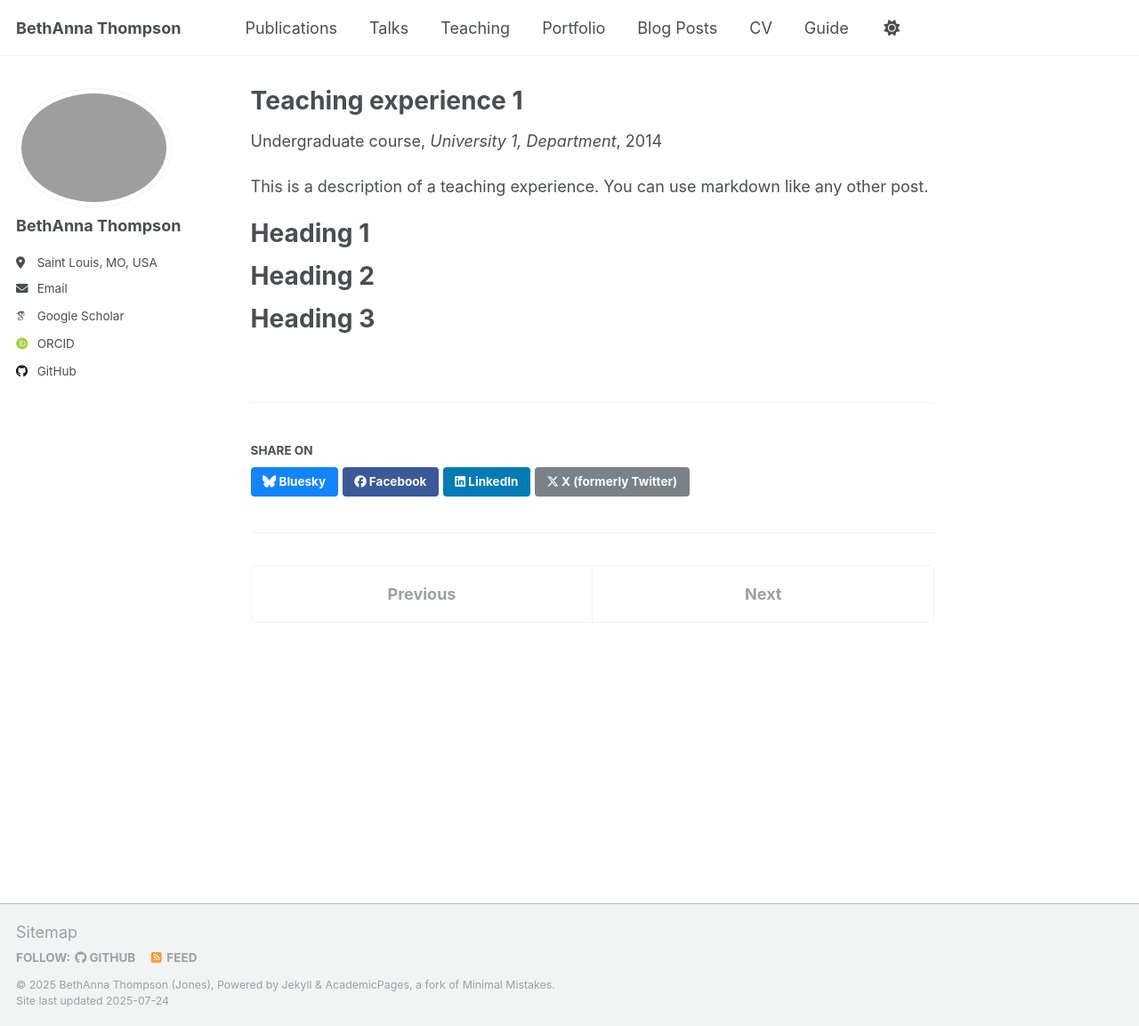
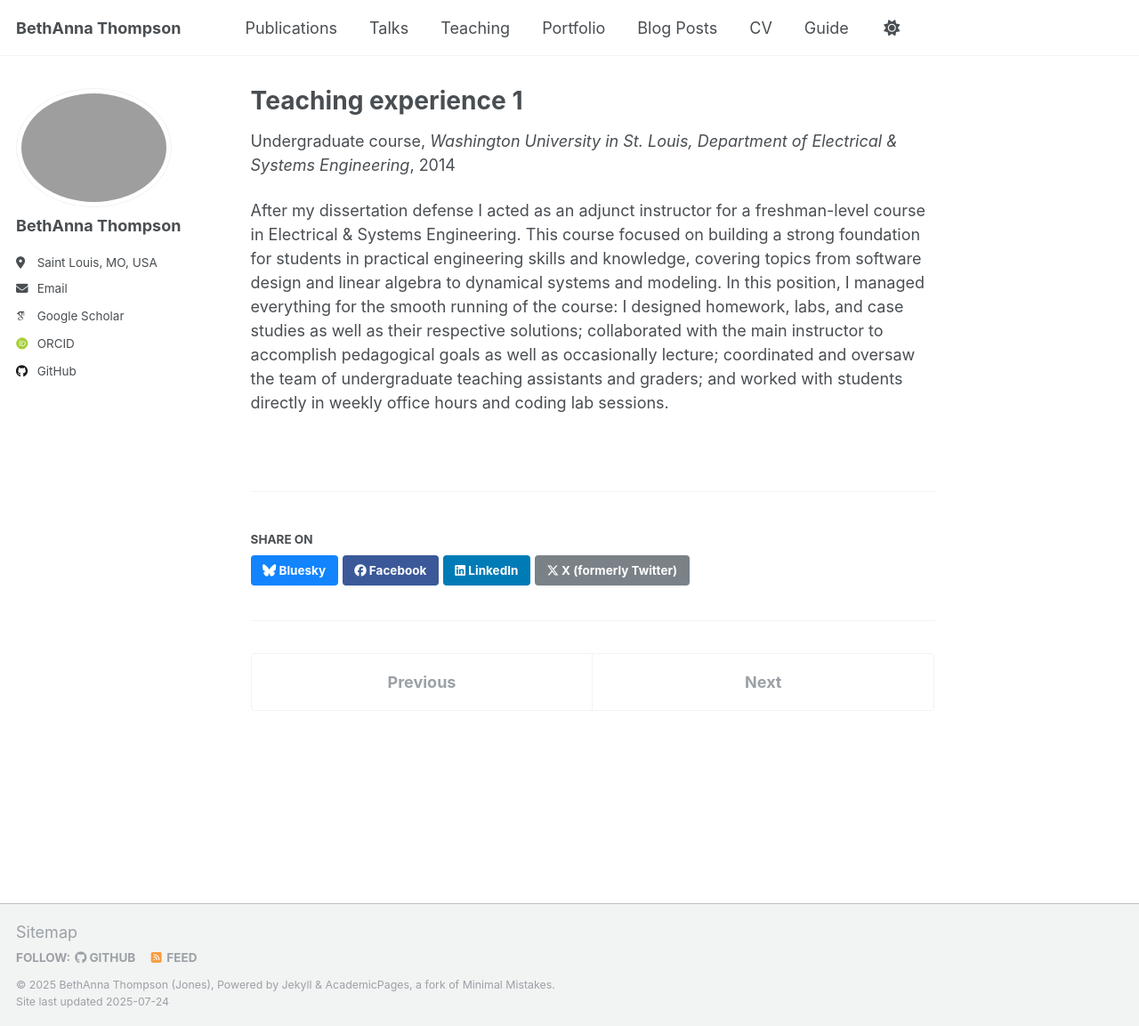
Before and after one commit to BethAnna/BethAnna.github.io, a Jekyll site: the page built from _teaching/2014-spring-teaching-1.md, in a window 1280 px wide and 1153 px high. Shown: the whole window at 89% size. Built offline with Jekyll 4.4.1, drawn with Linux system fonts in a browser that asks for light colours; some web fonts are replaced; a script that is not in the unit is left out.

Commit message:
Update 2014-spring-teaching-1.md

```diff
--- a/_teaching/2014-spring-teaching-1.md
+++ b/_teaching/2014-spring-teaching-1.md
@@ -2,19 +2,10 @@
 title: "Teaching experience 1"
 collection: teaching
 type: "Undergraduate course"
-permalink: /teaching/2014-spring-teaching-1
-venue: "University 1, Department"
-date: 2014-01-01
-location: "City, Country"
+permalink: /teaching/fall-2024
+venue: "Washington University in St. Louis, Department of Electrical & Systems Engineering"
+date: 2014-08-01
+location: "Saint Louis, MO, USA"
 ---
 
-This is a description of a teaching experience. You can use markdown like any other post.
-
-Heading 1
-======
-
-Heading 2
-======
-
-Heading 3
-======
+After my dissertation defense I acted as an adjunct instructor for a freshman-level course in Electrical & Systems Engineering. This course focused on building a strong foundation for students in practical engineering skills and knowledge, covering topics from software design and linear algebra to dynamical systems and modeling. In this position, I managed everything for the smooth running of the course: I designed homework, labs, and case studies as well as their respective solutions; collaborated with the main instructor to accomplish pedagogical goals as well as occasionally lecture; coordinated and oversaw the team of undergraduate teaching assistants and graders; and worked with students directly in weekly office hours and coding lab sessions.
```
